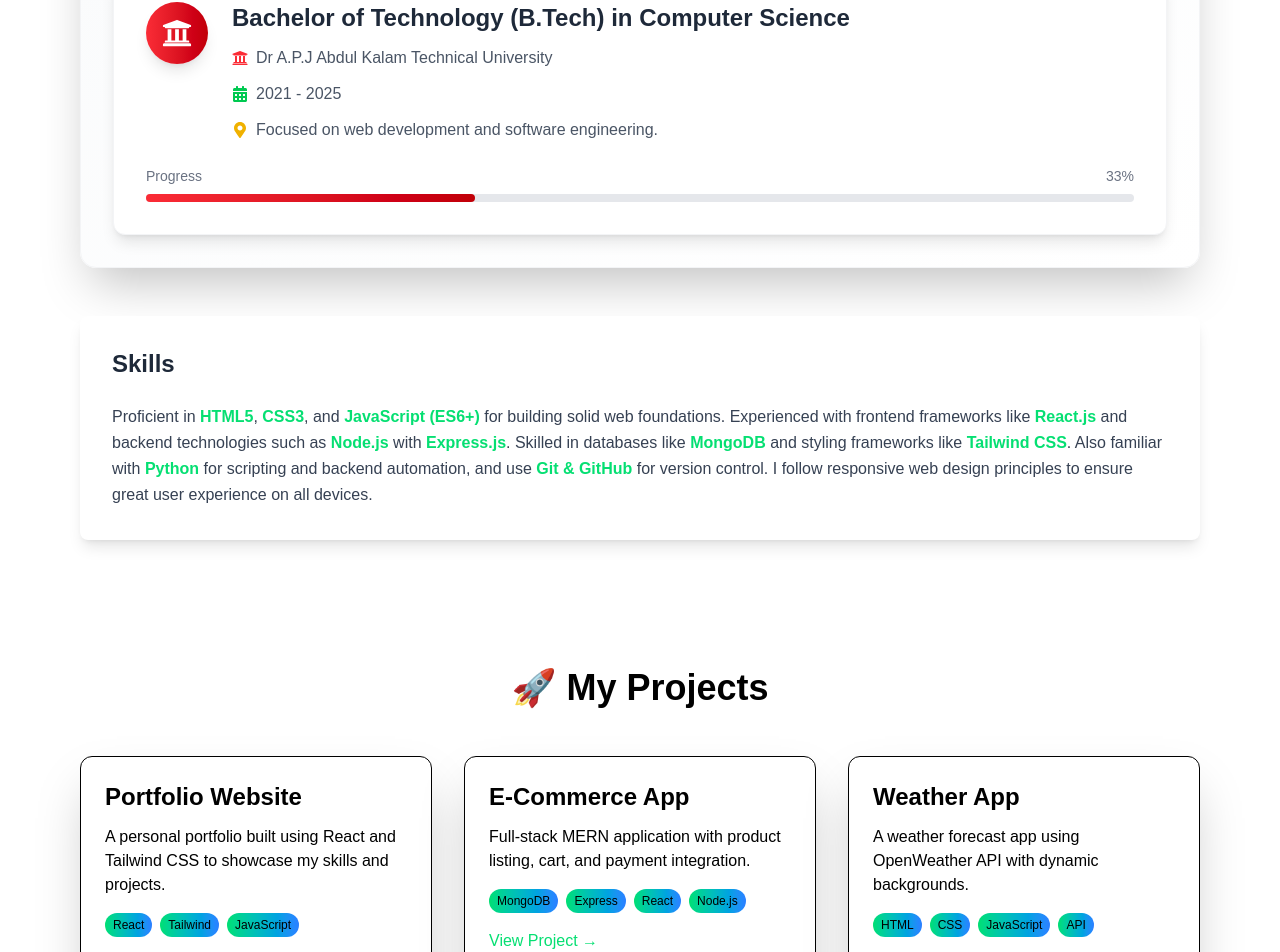
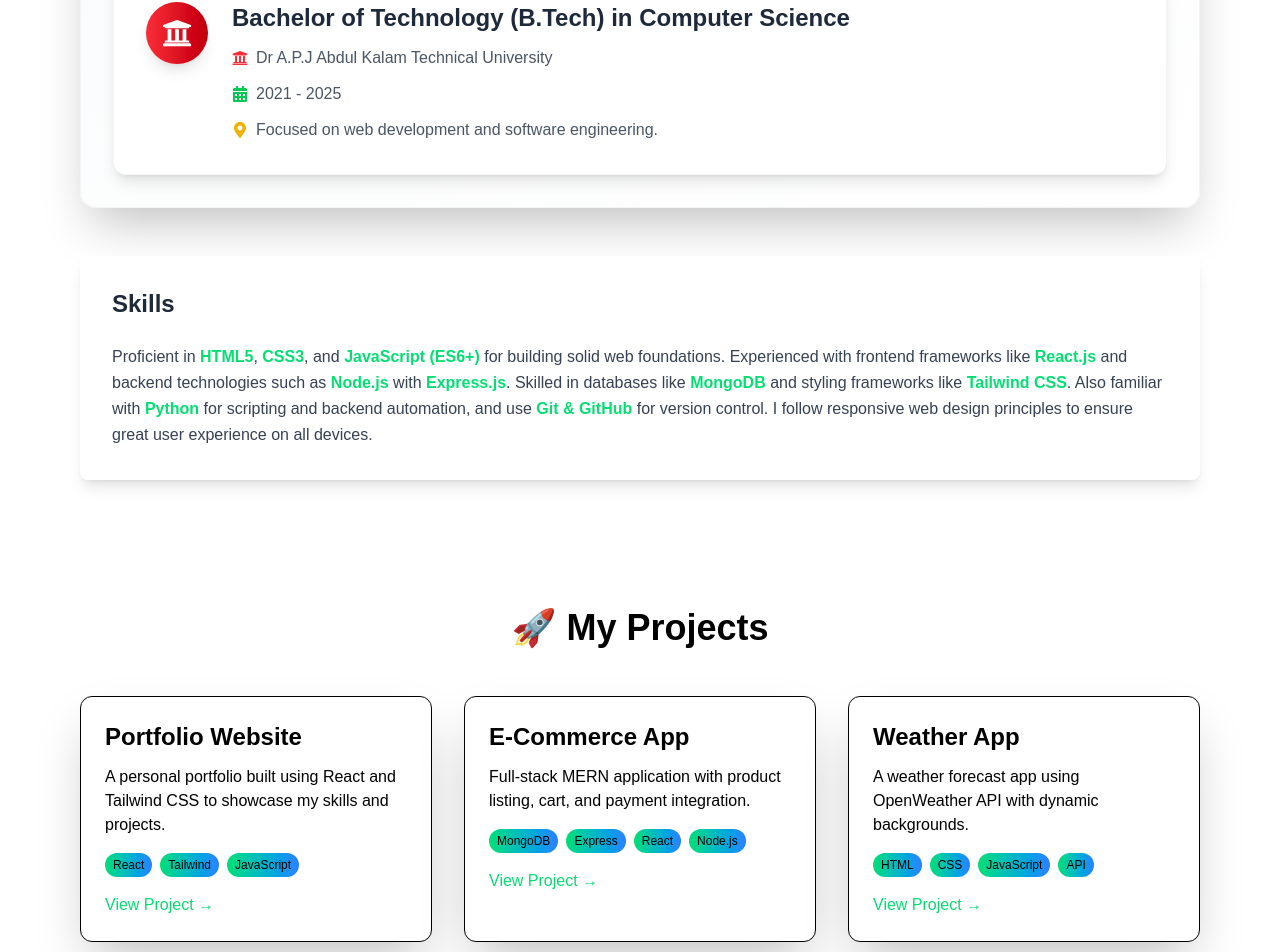
Before and after one commit to divyanshu-tec/Portfolio, a React (Vite) app: page / in a window 1280 px wide. Shown: the part 1191-2143 px from the top of the page. Built offline with nearby package versions, Linux system fonts and the light colour scheme; a web font is replaced by a local one.

Commit message:
About.jsx

```diff
--- a/src/components/About.jsx
+++ b/src/components/About.jsx
@@ -113,19 +113,8 @@ function About() {
                 </div>
               </div>
 
-              {/* Progress Indicator */}
-              <div className="mt-6">
-                <div className="flex justify-between text-sm text-gray-500 mb-2">
-                  <span>Progress</span>
-                  <span>{Math.round(((index + 1) / educationData.length) * 100)}%</span>
-                </div>
-                <div className="w-full bg-gray-200 rounded-full h-2">
-                  <div
-                    className={`h-2 rounded-full bg-gradient-to-r ${edu.color} transition-all duration-1000`}
-                    style={{ width: `${((index + 1) / educationData.length) * 100}%` }}
-                  ></div>
-                </div>
-              </div>
+
+
             </div>
           ))}
         </div>
```
